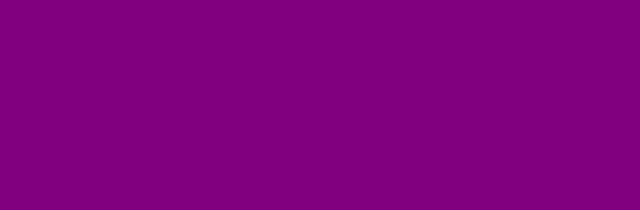
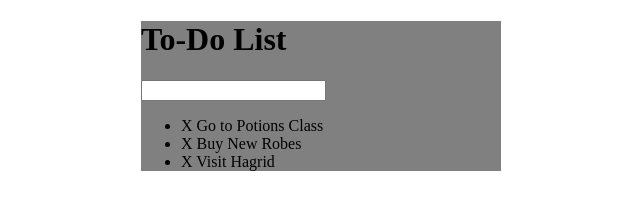
Before and after one commit to marshall159/jQueryTodoList, a plain HTML site: page index.html in a window 1280 px wide. Shown: the whole page, without its empty margins (319-959 px from the left). Drawn offline with Linux system fonts and the light colour scheme.

Commit message:
Add HTML skeleton

```diff
--- a/assets/css/todos.css
+++ b/assets/css/todos.css
@@ -1,3 +1,5 @@
-body {
-	background: purple;
+#container {
+	background: gray;
+	width: 360px;
+	margin: 0 auto;
 }
--- a/index.html
+++ b/index.html
@@ -5,8 +5,16 @@
 	<link rel="stylesheet" href="assets/css/todos.css">
 </head>
 <body>
+<div id="container">
+	<h1>To-Do List</h1>
+	<input type="text" name="todo">
 
-
+	<ul>
+		<li><span>X</span> Go to Potions Class</li>
+		<li><span>X</span> Buy New Robes</li>
+		<li><span>X</span> Visit Hagrid</li>
+	</ul>
+</div>
 
 
 
```
